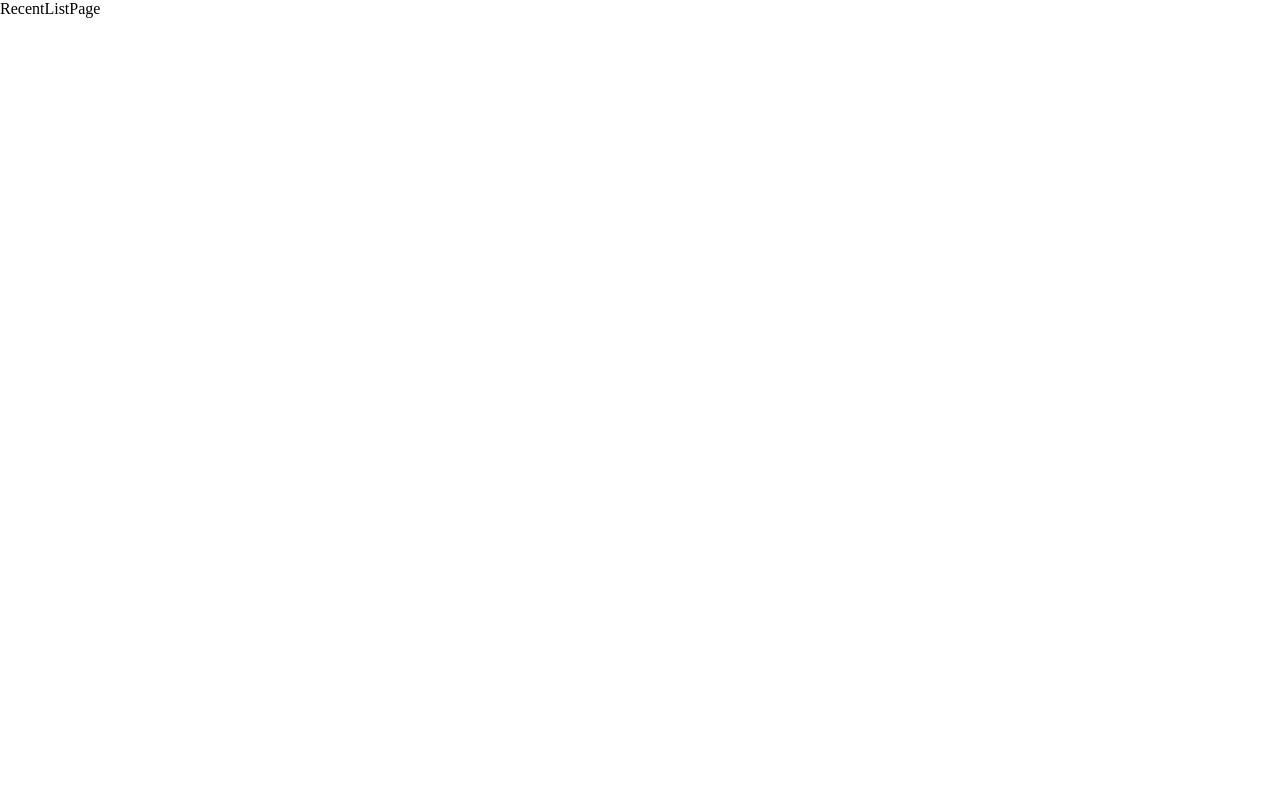
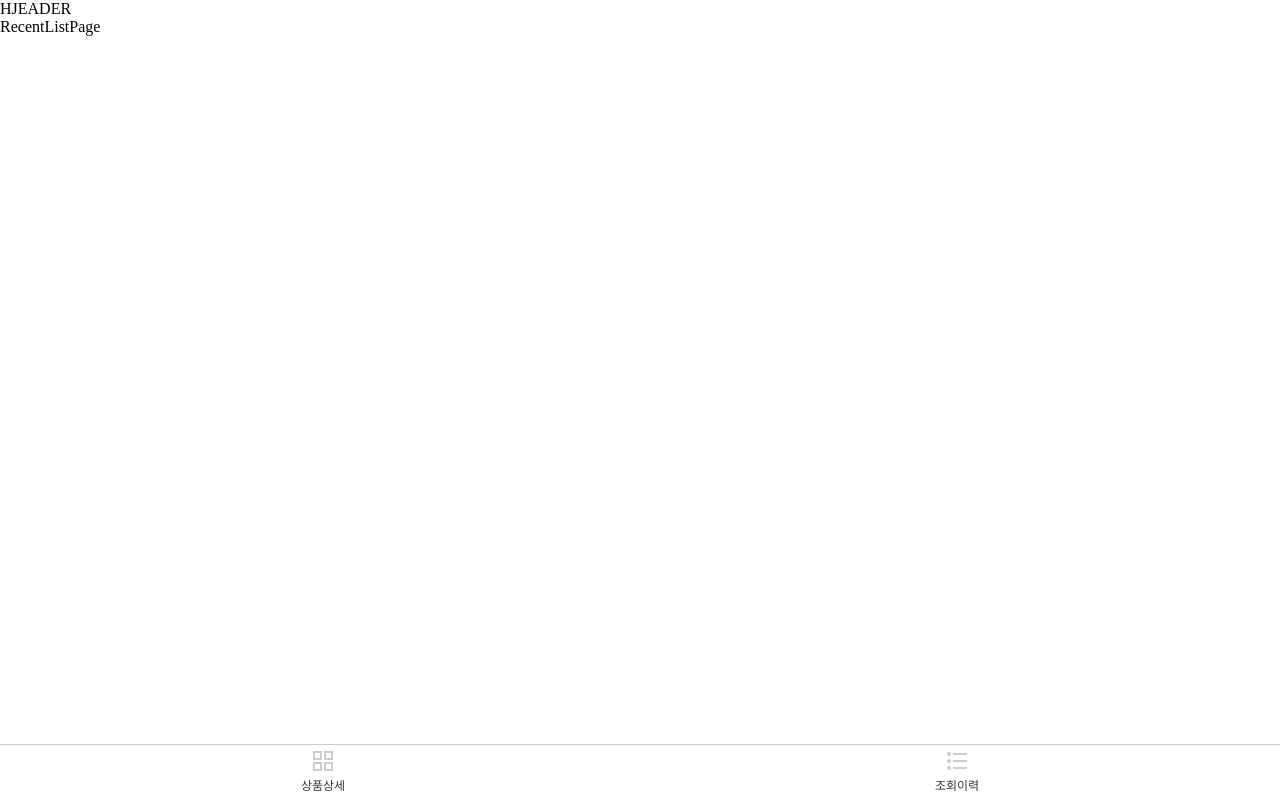
Before and after one commit to qurugi0347/Test-Product-List, a React (Create React App) app: page /recentList in a window 1280 px wide. Built offline with nearby package versions, Linux system fonts and the light colour scheme.

Commit message:
Add: BaseLayout 적용

```diff
--- /dev/null
+++ b/src/components/layout/base/BaseLayout.tsx
@@ -0,0 +1,26 @@
+import React, {ReactElement} from "react";
+import styled from "styled-components";
+import HeaderSection from "./HeaderSection";
+import FooterMenu from "./FooterMenu";
+
+interface BaseLayoutProps {
+  children?: string | ReactElement;
+}
+
+const BaseLayout = ({children}: BaseLayoutProps) => {
+  return (
+    <>
+      <HeaderSection />
+      <ContentWrapper>{children}</ContentWrapper>
+      <FooterMenu />
+    </>
+  );
+};
+
+const ContentWrapper = styled.div`
+  height: calc(100vh - 56px);
+  /* Footer Padding */
+  padding-bottom: 56px;
+`;
+
+export default BaseLayout;
--- /dev/null
+++ b/src/components/layout/base/FooterMenu.tsx
@@ -0,0 +1,43 @@
+import React, {useMemo, ReactElement} from "react";
+import styled from "styled-components";
+import productSvg from "svg/menu/product.svg";
+import recentSvg from "svg/menu/recent.svg";
+
+import FooterMenuItem, {FooterMenuItemProps} from "./FooterMenuItem";
+
+const menuProps: FooterMenuItemProps[] = [
+  {
+    icon: productSvg,
+    name: "상품상세",
+    url: "/product",
+  },
+  {
+    icon: recentSvg,
+    name: "조회이력",
+    url: "/recentList",
+  },
+];
+
+const FooterMenu = () => {
+  const renderdItems: ReactElement[] = useMemo(() => {
+    return menuProps.map((itemProps) => {
+      return <FooterMenuItem {...itemProps} />;
+    });
+  }, []);
+
+  return <FooterWrapper>{renderdItems}</FooterWrapper>;
+};
+
+const FooterWrapper = styled.div`
+  position: fixed;
+  width: 100vw;
+  background: var(--white);
+  bottom: 0;
+  text-align: center;
+  border-top: 1px solid var(--gray4);
+  padding: 6px;
+  display: grid;
+  grid-template-columns: repeat(2, 1fr);
+`;
+
+export default FooterMenu;
--- /dev/null
+++ b/src/components/layout/base/FooterMenuItem.tsx
@@ -0,0 +1,42 @@
+import React, {useCallback} from "react";
+import {useNavigate} from "react-router-dom";
+import styled from "styled-components";
+
+export interface FooterMenuItemProps {
+  icon: string;
+  name: string;
+  url: string;
+}
+
+const FooterMenuItem = ({name, url, icon}: FooterMenuItemProps) => {
+  const navigate = useNavigate();
+
+  const navigateToUrl = useCallback(() => {
+    if (url && window.location.pathname !== url) {
+      navigate(url);
+    }
+  }, [url, window.location.pathname]);
+
+  return (
+    <ItemWrapper onClick={navigateToUrl}>
+      <SvgIcon src={icon} />
+      <MenuName>{name}</MenuName>
+    </ItemWrapper>
+  );
+};
+
+const ItemWrapper = styled.button`
+  font-size: 12px;
+  font-weight: 400;
+  line-height: 15px;
+  text-align: center;
+  color: var(--gray1);
+`;
+
+const MenuName = styled.div`
+  margin-top: 4px;
+`;
+
+const SvgIcon = styled.img``;
+
+export default FooterMenuItem;
--- /dev/null
+++ b/src/components/layout/base/HeaderSection.tsx
@@ -0,0 +1,13 @@
+import React from "react";
+import styled from "styled-components";
+
+const HeaderSection = () => {
+  return <Header>HJEADER</Header>;
+};
+
+const Header = styled.header`
+  position: sticky;
+  top: 0;
+`;
+
+export default HeaderSection;
--- a/src/pages/RecentListPage.tsx
+++ b/src/pages/RecentListPage.tsx
@@ -1,7 +1,8 @@
 import React from "react";
+import BaseLayout from "components/layout/base/BaseLayout";
 
-const RecentListPage = (): JSX.Element => {
-  return <div>RecentListPage</div>;
+const RecentListPage = () => {
+  return <BaseLayout>RecentListPage</BaseLayout>;
 };
 
 export default RecentListPage;
--- a/src/routes/index.tsx
+++ b/src/routes/index.tsx
@@ -5,11 +5,11 @@ import ProductPage from "../pages/ProductPage";
 import RecentListPage from "../pages/RecentListPage";
 import E404Page from "../pages/E404Page";
 
-const RoutesIndex = (): JSX.Element => {
+const RoutesIndex = () => {
   return (
     <>
       <Routes>
-        <Route path="/product/:productId" element={<ProductPage />} />
+        <Route path="/product" element={<ProductPage />} />
         <Route path="/recentList" element={<RecentListPage />} />
         <Route path="*" element={<E404Page />} />
       </Routes>
```
Also changed, not shown: src/svg/menu/product.svg (added), src/svg/menu/recent.svg (added).
